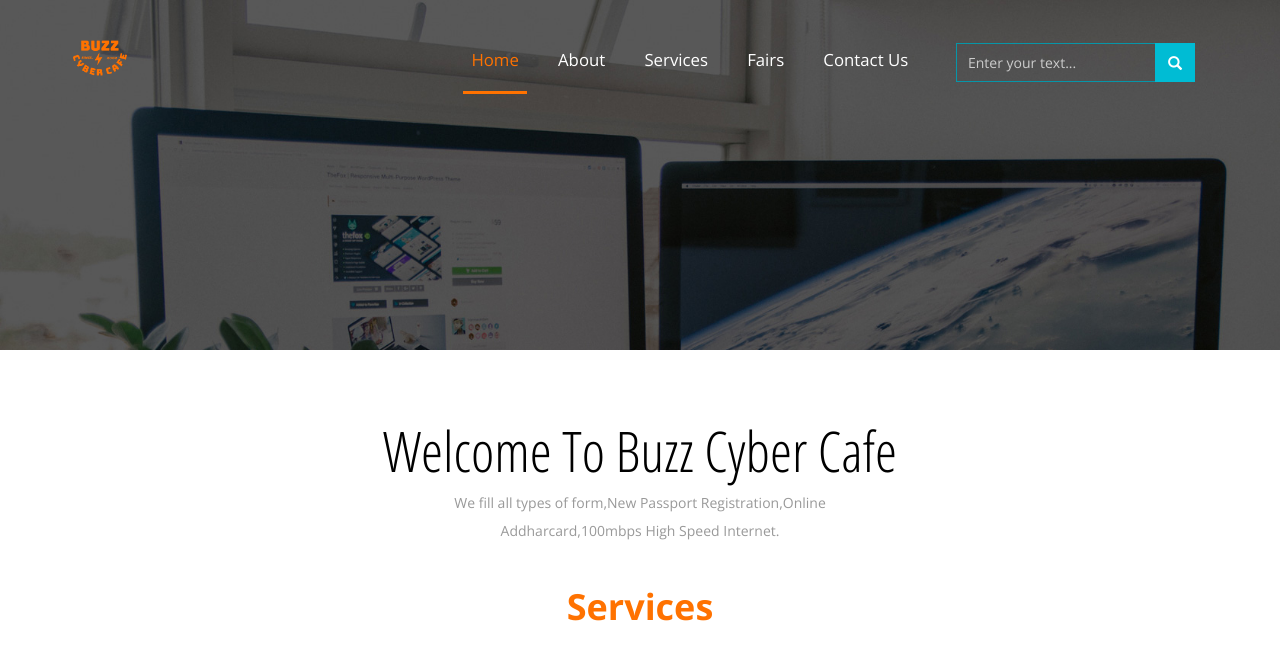
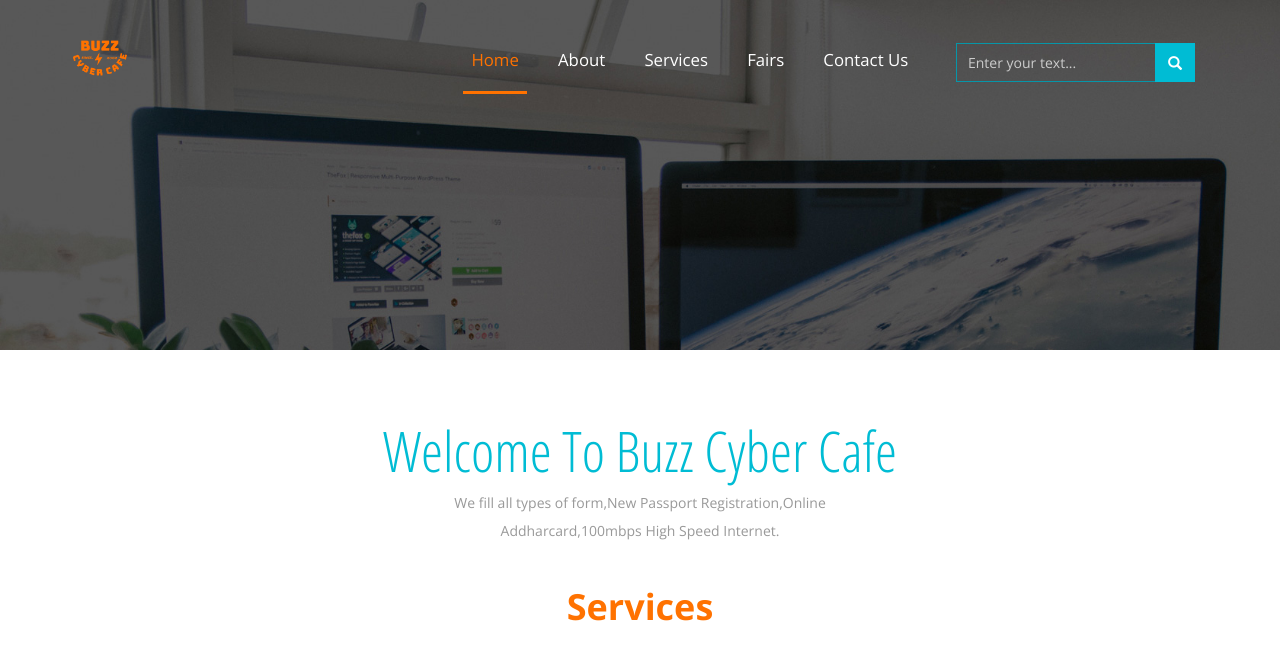
Before and after one commit to BuzzCyberCafe/Buzzcybercafe, a plain HTML site: page index.html in a window 1280 px wide. Shown: the top 651 px of the page. Drawn offline with nearby package versions, Linux system fonts and the light colour scheme.

Commit message:
Update index.html

```diff
--- a/index.html
+++ b/index.html
@@ -78,7 +78,7 @@ License URL: http://creativecommons.org/licenses/by/3.0/
 	<div class="welcome">
 		<div class="container">
 			<div class="agileits-title">
-				<h3>Welcome To Buzz Cyber Cafe</h3>
+				<h3 style="color: #00bcd4">Welcome To Buzz Cyber Cafe</h3>
 				<p>We fill all types of form,New Passport Registration,Online Addharcard,100mbps High Speed Internet.</p>
 			</div>
 			<a name="Services"><h1 style="text-align: center; color: #ff7200;"><b>Services</b></h1></a>
```
